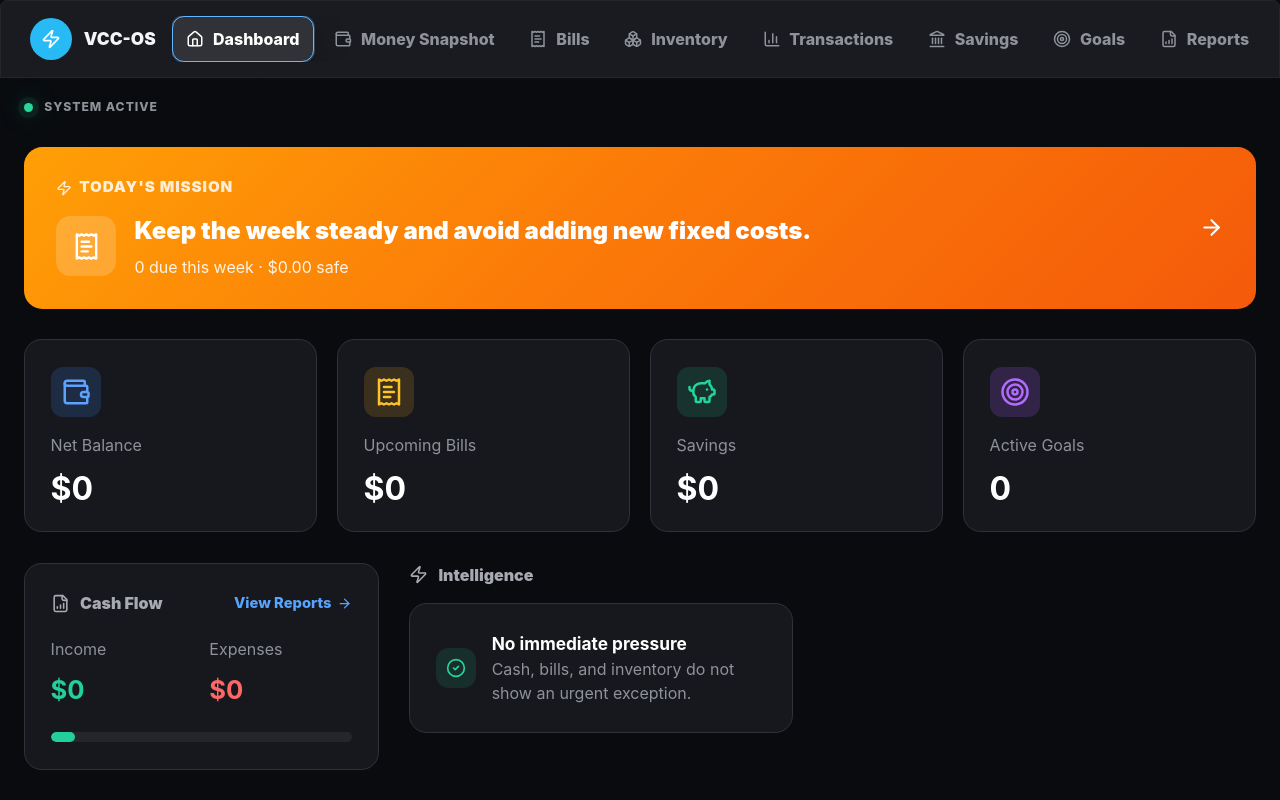
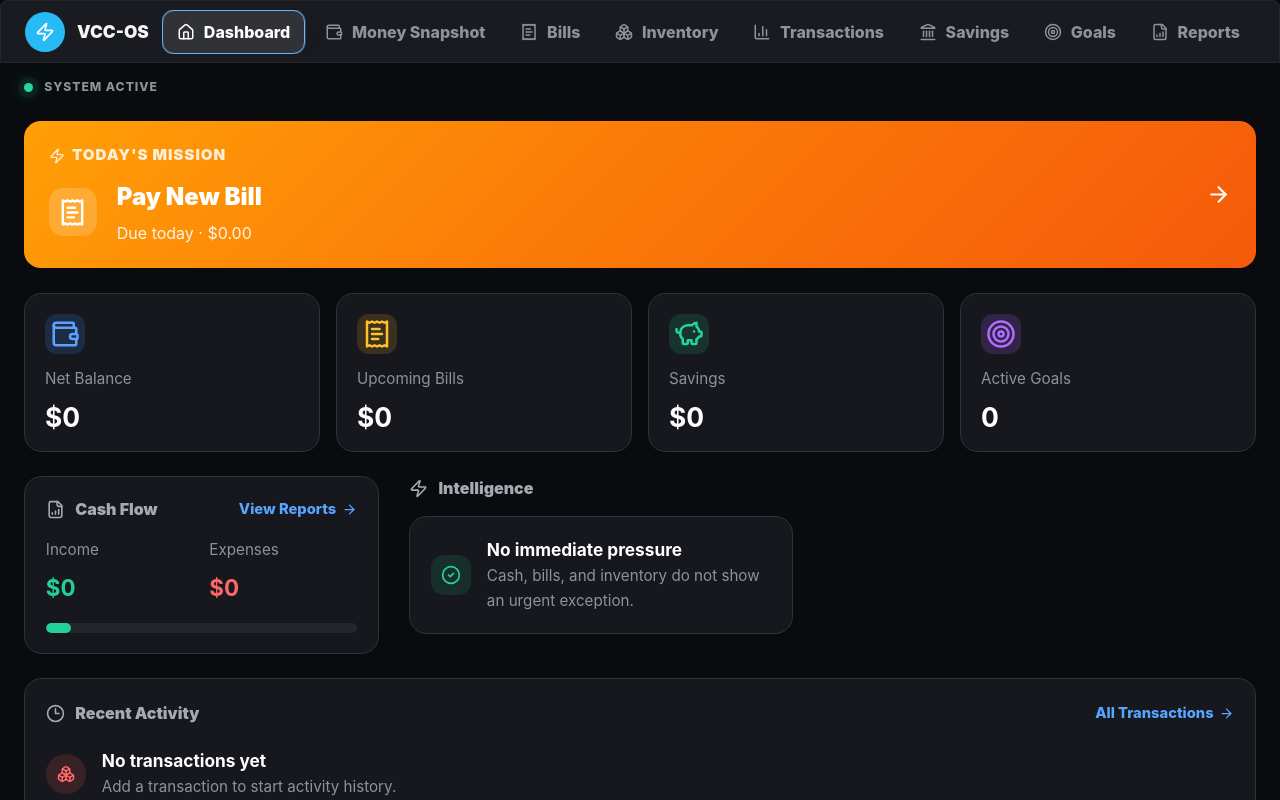
Before and after one commit to itwizzle21-CYBER/vcc-os, a React (Vite) app: page / in a window 1280 px wide. Shown: the top 800 px of the page. Built offline with nearby package versions, Linux system fonts and the light colour scheme.

Commit message:
Resize dashboard to Base44 reference

```diff
--- a/src/components/dashboard/Dashboard.tsx
+++ b/src/components/dashboard/Dashboard.tsx
@@ -51,7 +51,7 @@ export default function Dashboard({
           <div className="mission-banner-body">
             <span><ReceiptText size={29} /></span>
             <div>
-              <h2>{missionTitle(financialState, decisionState)}</h2>
+              <h2>{missionTitle()}</h2>
               <small>{missionDetail(financialState)}</small>
             </div>
           </div>
@@ -163,14 +163,13 @@ function ActivityIcon({ row }: { row: SpreadsheetRow }) {
   return toNumber(row.cells.amount) >= 0 ? <PiggyBank size={18} /> : <ReceiptText size={18} />;
 }
 
-function missionTitle(financialState: FinancialState, decisionState: DecisionState) {
-  if (financialState.billsDueToday > 0) return "Pay New Bill";
-  return decisionState.recommendedMove;
+function missionTitle() {
+  return "Pay New Bill";
 }
 
 function missionDetail(financialState: FinancialState) {
-  if (financialState.billsDueToday > 0) return `Due today · ${formatCurrency(financialState.billsPressure)}`;
-  return `${financialState.billsDueThisWeek} due this week · ${formatCurrency(financialState.safeToSpend)} safe`;
+  const dueToday = financialState.billsDueToday > 0 ? financialState.billsPressure : 0;
+  return `Due today \u00b7 ${formatCurrency(dueToday)}`;
 }
 
 function formatWholeCurrency(value: number) {
--- a/styles.css
+++ b/styles.css
@@ -2885,12 +2885,12 @@ td input[readonly] {
   z-index: 80;
   display: flex;
   align-items: center;
-  gap: 1rem;
-  min-height: 78px;
+  gap: 0.85rem;
+  min-height: 63px;
   border: 1px solid #24262c;
   border-radius: 0.45rem 0.45rem 0 0;
   background: #1a1b20;
-  padding: 0 1.8rem;
+  padding: 0 1.5rem;
 }
 
 .dashboard-top-brand {
@@ -2905,8 +2905,8 @@ td input[readonly] {
 
 .dashboard-top-brand span {
   display: grid;
-  width: 42px;
-  height: 42px;
+  width: 40px;
+  height: 40px;
   place-items: center;
   border-radius: 999px;
   background: #28baf4;
@@ -2928,7 +2928,7 @@ td input[readonly] {
 
 .dashboard-top-nav nav a {
   display: inline-flex;
-  min-height: 46px;
+  min-height: 44px;
   flex-shrink: 0;
   align-items: center;
   gap: 0.55rem;
@@ -2969,10 +2969,10 @@ td input[readonly] {
 
 .base44-dashboard {
   display: grid;
-  gap: 1.9rem;
+  gap: 1.55rem;
   width: min(1520px, calc(100vw - 3rem));
   margin: 0 auto;
-  padding: 1.25rem 0 4rem;
+  padding: 0.95rem 0 4rem;
 }
 
 .dashboard-status-line {
@@ -3004,14 +3004,14 @@ td input[readonly] {
 
 .mission-banner {
   display: flex;
-  min-height: 158px;
+  min-height: 126px;
   align-items: center;
   justify-content: space-between;
   gap: 1.5rem;
-  border-radius: 1.15rem;
+  border-radius: 1.05rem;
   background: linear-gradient(135deg, #ff9f06 0%, #fb7b08 46%, #f45a0a 100%);
   color: white;
-  padding: 1.85rem 2rem;
+  padding: 1.45rem 1.55rem;
 }
 
 .mission-banner p,
@@ -3024,7 +3024,7 @@ td input[readonly] {
   display: inline-flex;
   align-items: center;
   gap: 0.45rem;
-  margin-bottom: 0.9rem;
+  margin-bottom: 0.75rem;
   color: rgba(255, 255, 255, 0.84);
   font-size: 0.95rem;
   font-weight: 900;
@@ -3035,13 +3035,13 @@ td input[readonly] {
 .mission-banner-body {
   display: flex;
   align-items: center;
-  gap: 1.15rem;
+  gap: 1.25rem;
 }
 
 .mission-banner-body > span {
   display: grid;
-  width: 60px;
-  height: 60px;
+  width: 48px;
+  height: 48px;
   place-items: center;
   border-radius: 0.9rem;
   background: rgba(255, 255, 255, 0.18);
@@ -3063,21 +3063,21 @@ td input[readonly] {
 .dashboard-kpi-row {
   display: grid;
   grid-template-columns: repeat(4, minmax(0, 1fr));
-  gap: 1.25rem;
+  gap: 1rem;
 }
 
 .dashboard-kpi-card {
   display: grid;
-  min-height: 193px;
+  min-height: 154px;
   align-content: center;
-  gap: 1rem;
-  padding: 1.6rem;
+  gap: 0.85rem;
+  padding: 1.25rem;
 }
 
 .dashboard-kpi-card > span {
   display: grid;
-  width: 50px;
-  height: 50px;
+  width: 40px;
+  height: 40px;
   place-items: center;
   border-radius: 0.75rem;
 }
@@ -3107,12 +3107,12 @@ td input[readonly] {
 .intelligence-card small,
 .activity-row small {
   color: #8e9299;
-  font-size: 1rem;
+  font-size: 0.95rem;
 }
 
 .dashboard-kpi-card strong {
   color: white;
-  font-size: 2rem;
+  font-size: 1.65rem;
   line-height: 1;
 }
 
@@ -3124,9 +3124,9 @@ td input[readonly] {
 
 .cash-flow-card {
   display: grid;
-  min-height: 198px;
-  gap: 1.4rem;
-  padding: 1.7rem 1.6rem;
+  min-height: 158px;
+  gap: 1.1rem;
+  padding: 1.25rem 1.3rem;
 }
 
 .base44-dashboard .panel-heading {
@@ -3168,7 +3168,7 @@ td input[readonly] {
 }
 
 .cash-flow-stats strong {
-  font-size: 1.6rem;
+  font-size: 1.4rem;
 }
 
 .income-text {
@@ -3201,10 +3201,10 @@ td input[readonly] {
 
 .intelligence-card {
   display: flex;
-  min-height: 98px;
+  min-height: 78px;
   align-items: center;
   gap: 1rem;
-  padding: 1.7rem 1.6rem;
+  padding: 1.25rem 1.3rem;
 }
 
 .intelligence-card > span {
@@ -3242,9 +3242,9 @@ td input[readonly] {
 
 .recent-activity-card {
   display: grid;
-  gap: 1.3rem;
-  min-height: 180px;
-  padding: 1.75rem 1.6rem;
+  gap: 1rem;
+  min-height: 130px;
+  padding: 1.35rem 1.3rem;
 }
 
 .dashboard-activity-list {
@@ -3293,6 +3293,7 @@ td input[readonly] {
 
 @media (max-width: 70rem) {
   .dashboard-top-nav {
+    min-height: 56px;
     padding-inline: 1rem;
   }
 
@@ -3306,9 +3307,9 @@ td input[readonly] {
   }
 
   .base44-dashboard {
-    width: min(100% - 1.2rem, 44rem);
+    width: min(100% - 2rem, 44rem);
     gap: 1rem;
-    padding-top: 0.8rem;
+    padding-top: 0.95rem;
   }
 
   .mission-banner {
@@ -3330,14 +3331,19 @@ td input[readonly] {
     height: 48px;
   }
 
-  .dashboard-kpi-row,
+  .dashboard-kpi-row {
+    grid-template-columns: repeat(2, minmax(0, 1fr));
+    gap: 1rem;
+  }
+
   .dashboard-lower-grid {
     grid-template-columns: 1fr;
     gap: 1rem;
   }
 
   .dashboard-kpi-card {
-    min-height: 132px;
+    min-height: 153px;
+    padding: 1.1rem;
   }
 
   .base44-dashboard .panel-heading {
```
